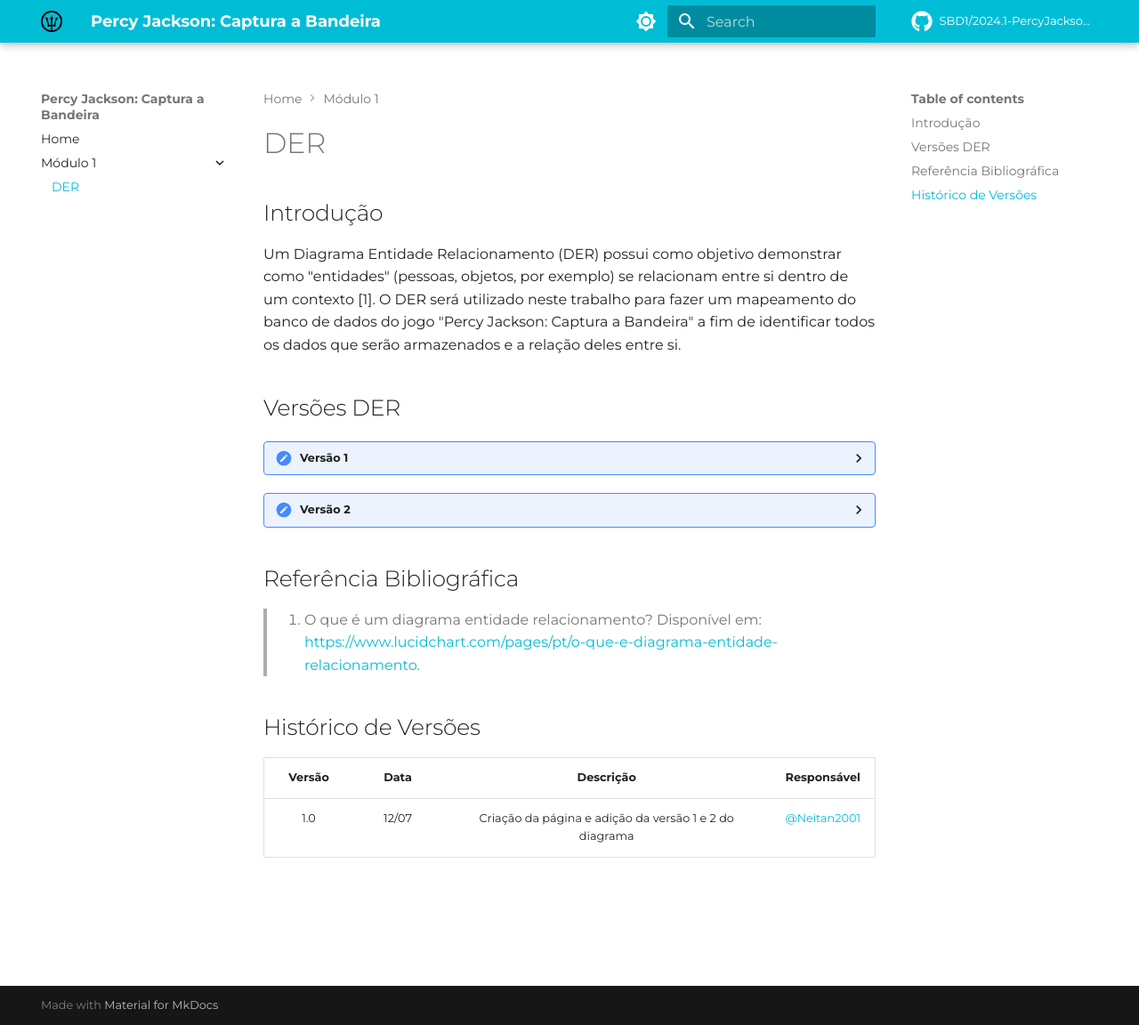
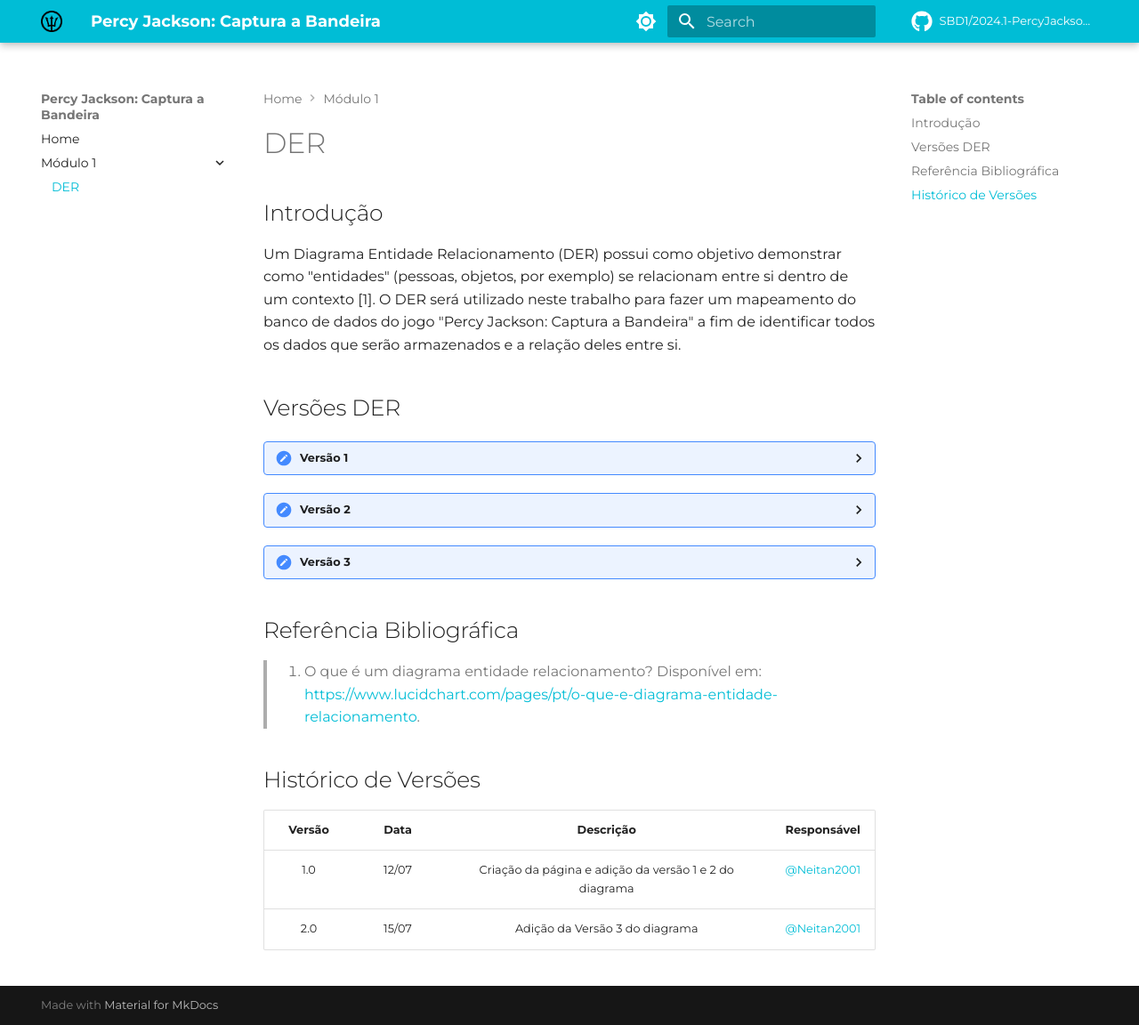
Before and after one commit to SBD1/2024.1-PercyJackson, an MkDocs documentation site: the page built from docs/modulo1/der.md, in a window 1280 px wide and 1152 px high. Shown: the whole window at 89% size. Built offline with MkDocs 1.6.1 and Material for MkDocs 9.7.7, drawn with Linux system fonts in a browser that asks for light colours; comment, search, counter and statistics services are not loaded.

Commit message:
adição da versão 3 do diagrama

```diff
--- a/docs/modulo1/der.md
+++ b/docs/modulo1/der.md
@@ -22,6 +22,14 @@
 
 </details>
 
+<details><summary>Versão 3</summary>
+
+<img display:block; margin-right: auto; margin-left:auto" src="../../assets/der/der2.jpg"/>
+
+<p style="text-align:center; font-size:15px">Versão 3 do Diagrama Entidade Relacionamento. Autor: Natan. Ferramenta: Miro</p>
+
+</details>
+
 ## Referência Bibliográfica
 
 > 1. O que é um diagrama entidade relacionamento? Disponível em: <https://www.lucidchart.com/pages/pt/o-que-e-diagrama-entidade-relacionamento>.
@@ -31,3 +39,4 @@
 |  Versão  | Data | Descrição | Responsável |
 | :---: | :---: | :---: | :---: |
 | 1.0 | 12/07 | Criação da página e adição da versão 1 e 2 do diagrama | [@Neitan2001](https://github.com/Neitan2001) |
+| 2.0 | 15/07 | Adição da Versão 3 do diagrama | [@Neitan2001](https://github.com/Neitan2001) |
```
Also changed, not shown: docs/assets/der/der3.jpg (added).
